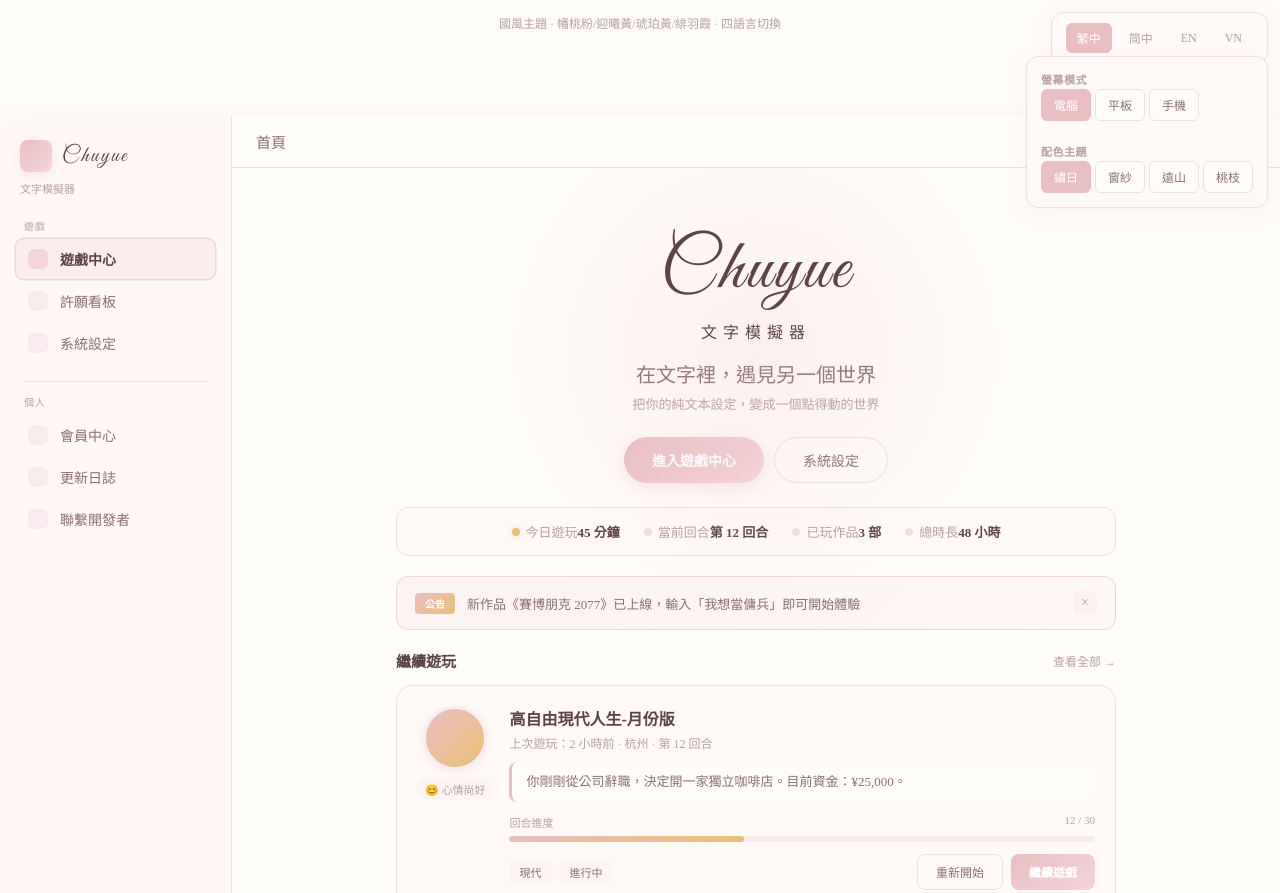
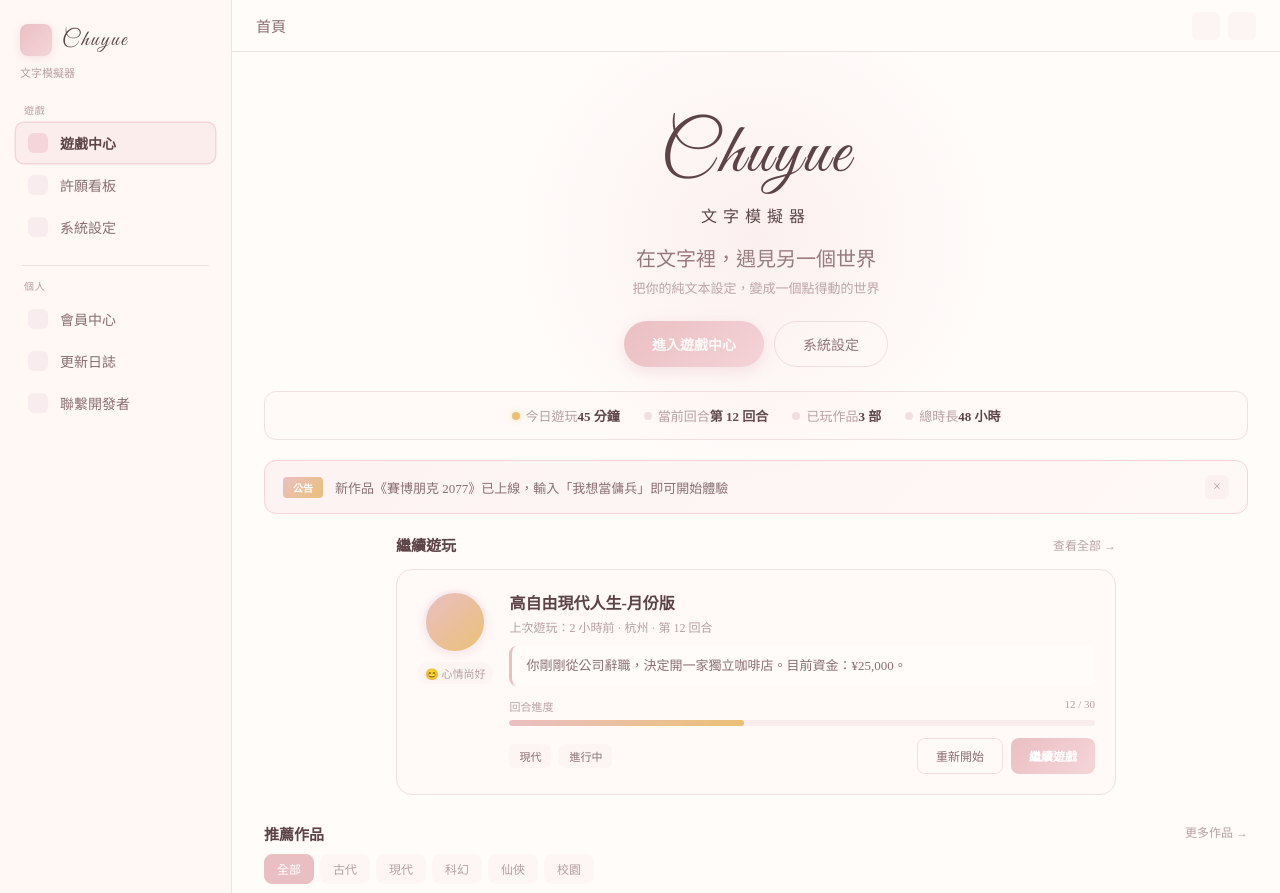
Before and after one commit to chuyue113/chuyue-simulator, a plain HTML site: page index.html in a window 1280 px wide. Shown: the top 893 px of the page. Drawn offline with Linux system fonts and the light colour scheme.

Commit message:
fix: 隐藏骨架调试控件，桌面模式占满浏览器
- .lang-switcher / .controls / .note 改为 display:none

- .mode-desktop .preview-frame 改为 width:100%，无边框阴影

- 桌面内容区 max-width 解除限制

```diff
--- a/index.html
+++ b/index.html
@@ -122,20 +122,9 @@
     -webkit-font-smoothing: antialiased;
   }
 
-  /* ===== 語言切換器 ===== */
+  /* ===== 語言切換器（骨架階段隱藏，由系統設定統一管理） ===== */
   .lang-switcher {
-    position: fixed;
-    top: 12px;
-    right: 12px;
-    z-index: 1000;
-    background: var(--bg-card);
-    border-radius: var(--radius-md);
-    box-shadow: var(--shadow-soft);
-    padding: 10px 14px;
-    display: flex;
-    gap: 6px;
-    border: 1.5px solid var(--border);
-    backdrop-filter: blur(10px);
+    display: none;
   }
 
   .lang-btn {
@@ -161,22 +150,9 @@
     border-color: var(--primary);
   }
 
-  /* 控制面板 */
+  /* 控制面板（骨架階段隱藏，由系統設定統一管理） */
   .controls {
-    position: fixed;
-    top: 56px;
-    right: 12px;
-    z-index: 1000;
-    background: var(--bg-card);
-    border-radius: var(--radius-md);
-    box-shadow: var(--shadow-soft);
-    padding: 14px;
-    display: flex;
-    flex-direction: column;
-    gap: 10px;
-    min-width: 210px;
-    font-size: 13px;
-    border: 1.5px solid var(--border);
+    display: none;
   }
 
   .controls h4 {
@@ -225,9 +201,9 @@
     transition: width 0.3s ease;
   }
 
-  .mode-desktop .preview-frame { width: 1280px; }
-  .mode-tablet .preview-frame { width: 768px; }
-  .mode-mobile .preview-frame { width: 375px; }
+  .mode-desktop .preview-frame { width: 100%; margin: 0; border-radius: 0; box-shadow: none; }
+  .mode-tablet .preview-frame { width: 768px; margin: 70px auto 30px; }
+  .mode-mobile .preview-frame { width: 375px; margin: 70px auto 30px; }
 
   /* ===== LAYOUT ===== */
   .layout {
@@ -1064,6 +1040,19 @@
     font-size: 11px;
     color: var(--text-muted);
     line-height: 1.4;
+  }
+
+  /* ===== 桌面全寬覆蓋 ===== */
+  .mode-desktop .hero,
+  .mode-desktop .status-bar,
+  .mode-desktop .announcement,
+  .mode-desktop .recent-section,
+  .mode-desktop .recommend-section,
+  .mode-desktop .suggestion-box,
+  .mode-desktop .features {
+    max-width: none;
+    margin-left: 0;
+    margin-right: 0;
   }
 
   /* ===== 平板適配 ===== */
@@ -1201,10 +1190,7 @@
   }
 
   .note {
-    text-align: center;
-    padding: 14px;
-    color: var(--text-muted);
-    font-size: 12px;
+    display: none;
   }
 </style>
 <link href="https://fonts.googleapis.com/css2?family=Noto+Serif+SC:wght@400;500;600;700&display=swap" rel="stylesheet">
```
